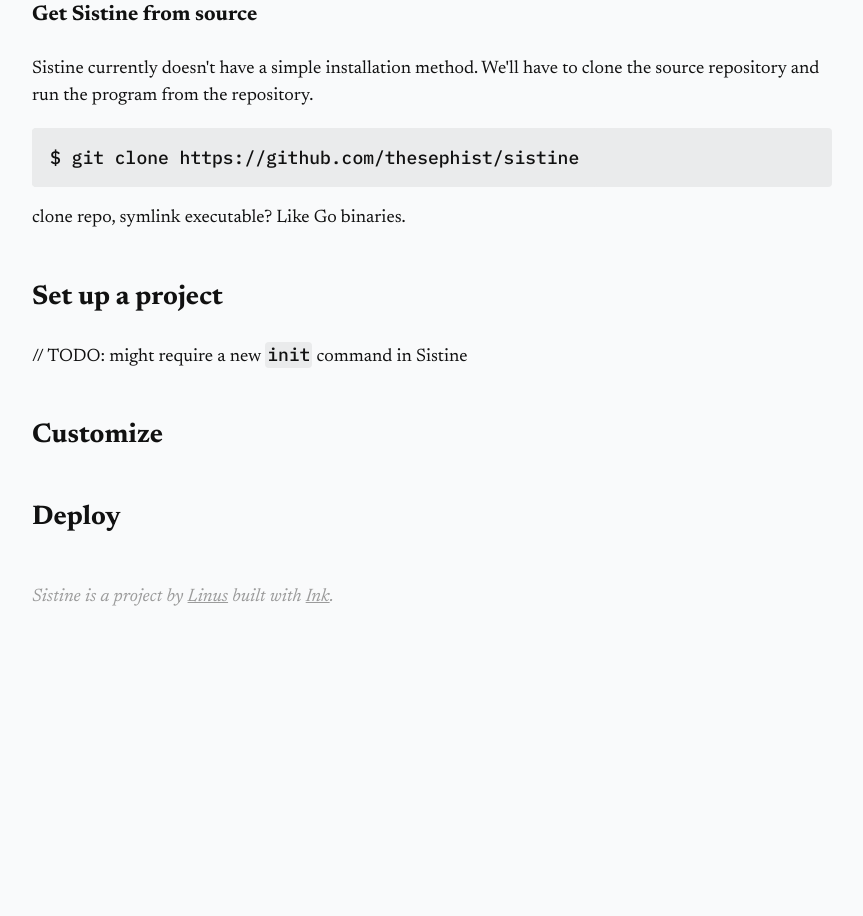
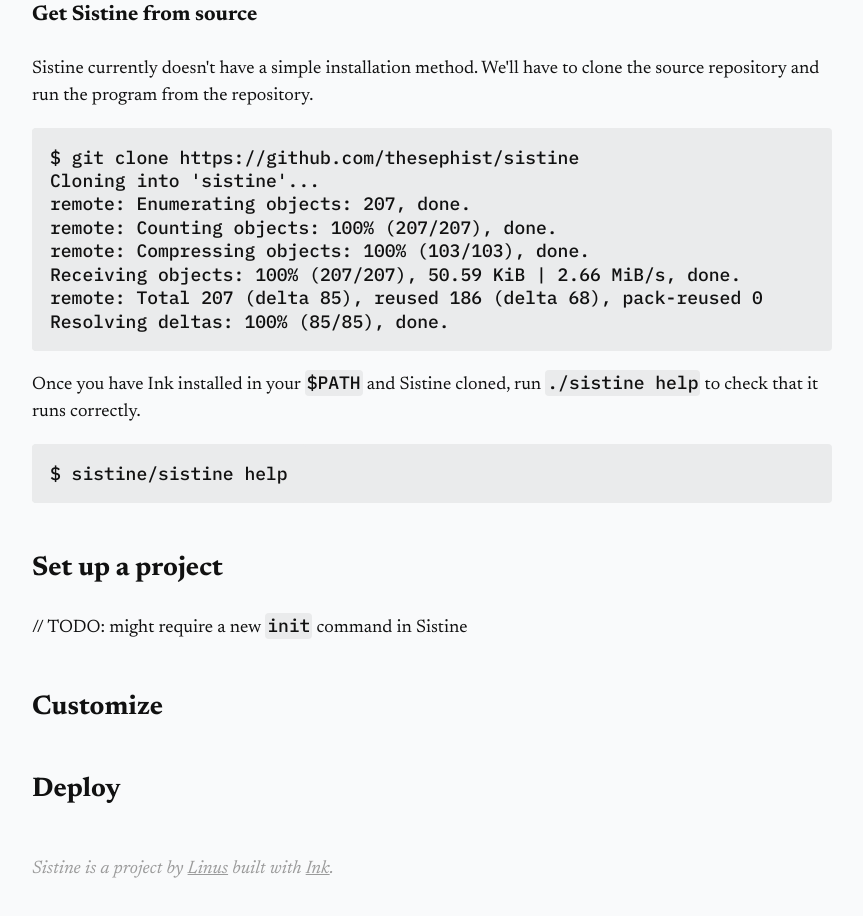
Before and after one commit to thesephist/sistine, a plain HTML site: page public/start/index.html in a window 1280 px wide. Shown: the part 795-1711 px from the top of the page, without its empty margins (208-1071 px from the left). Before the commit the page ends 1460 px from the top, so only its background shows below. Drawn offline with Linux system fonts and the light colour scheme.

Commit message:
fix(dist): Fix the shared sistine binary script

```diff
--- a/public/start/index.html
+++ b/public/start/index.html
@@ -28,7 +28,14 @@
 
         <h1>Get started with Sistine</h1>
         <p>Let's build a simple static site with Sistine, from installation to deploy.</p><h2>Install Sistine</h2><p>This guide will show a lot of shell commands in code blocks. Whenever you see a line beginning with a <code>$</code>, it represents a command you need to type into your shell (except the leading <code>$</code>); other lines represent output, which might not match what you see exactly, but should be close enough to guide you.</p><h3>Prerequisite: install Ink</h3><p>Sistine is written in the <a href="https://dotink.co/">Ink programming language</a>. If you don't have Ink on your system, you'll need to <a href="https://dotink.co/docs/overview/#setup-and-installation">install it from a release on GitHub</a>. Sistine works on Ink releases v0.1.9 and up -- you can check the version of Ink you have by running <code>ink --version</code>.</p><pre><code>$ ink --version
-ink v0.1.9</code></pre><h3>Get Sistine from source</h3><p>Sistine currently doesn't have a simple installation method. We'll have to clone the source repository and run the program from the repository.</p><pre><code>$ git clone https://github.com/thesephist/sistine</code></pre><p>clone repo, symlink executable? Like Go binaries.</p><h2>Set up a project</h2><p>// TODO: might require a new <code>init</code> command in Sistine</p><h2>Customize</h2><h2>Deploy</h2>
+ink v0.1.9</code></pre><h3>Get Sistine from source</h3><p>Sistine currently doesn't have a simple installation method. We'll have to clone the source repository and run the program from the repository.</p><pre><code>$ git clone https://github.com/thesephist/sistine
+Cloning into 'sistine'...
+remote: Enumerating objects: 207, done.
+remote: Counting objects: 100% (207/207), done.
+remote: Compressing objects: 100% (103/103), done.
+Receiving objects: 100% (207/207), 50.59 KiB | 2.66 MiB/s, done.
+remote: Total 207 (delta 85), reused 186 (delta 68), pack-reused 0
+Resolving deltas: 100% (85/85), done.</code></pre><p>Once you have Ink installed in your <code>$PATH</code> and Sistine cloned, run <code>./sistine help</code> to check that it runs correctly.</p><pre><code>$ sistine/sistine help</code></pre><h2>Set up a project</h2><p>// TODO: might require a new <code>init</code> command in Sistine</p><h2>Customize</h2><h2>Deploy</h2>
     </article>
 
     <footer>
```
Also changed, not shown: 3 other files.
